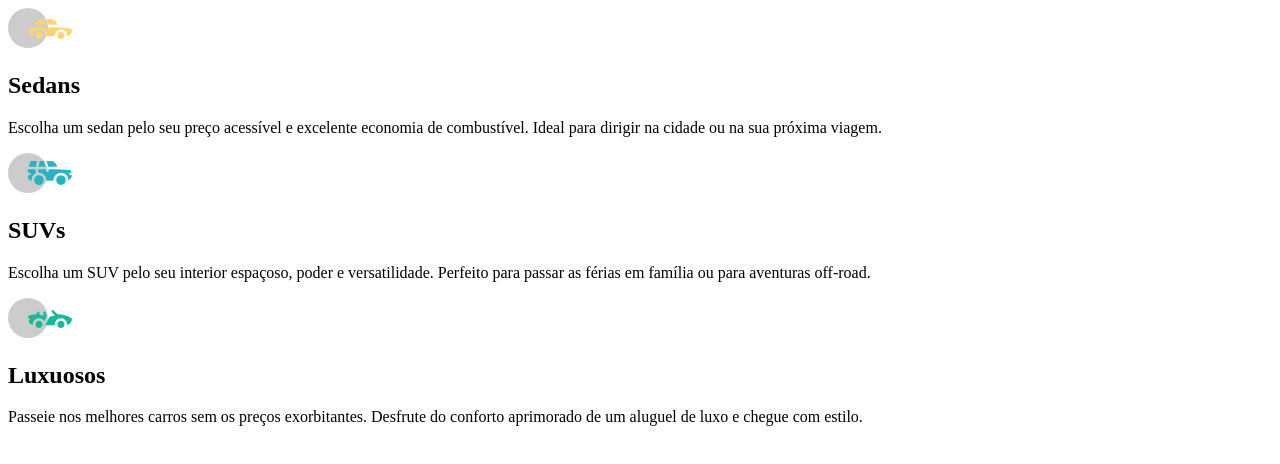
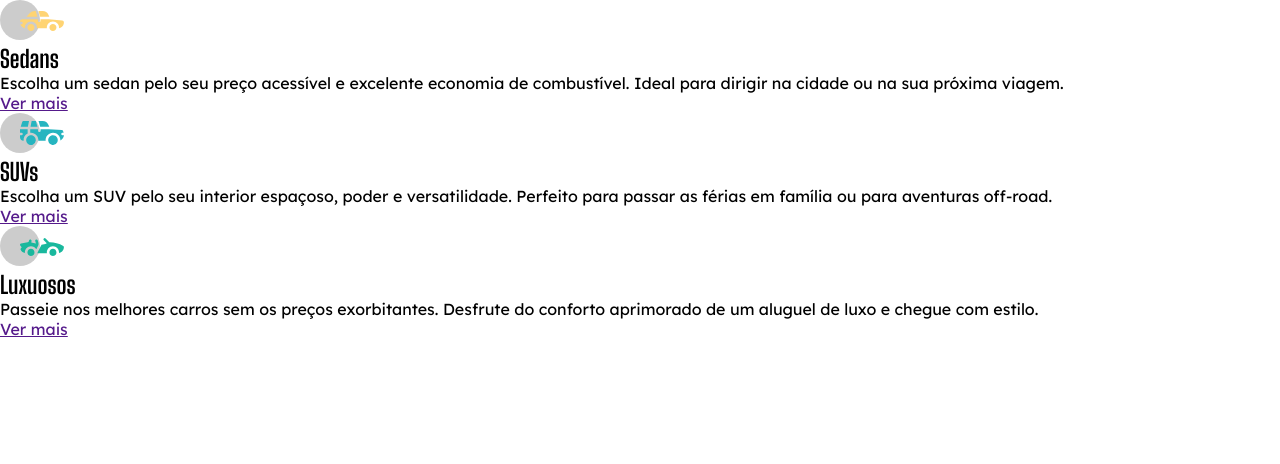
Before and after one commit to YagoVid/carros, a plain HTML site: page index.html in a window 1280 px wide. Drawn offline with Linux system fonts and the light colour scheme.

Commit message:
estrutura do CSS

```diff
--- a/index.html
+++ b/index.html
@@ -5,6 +5,11 @@
     <meta charset="UTF-8">
     <meta http-equiv="X-UA-Compatible" content="IE=edge">
     <meta name="viewport" content="width=device-width, initial-scale=1.0">
+    <link rel="preconnect" href="https://fonts.googleapis.com">
+    <link rel="preconnect" href="https://fonts.gstatic.com" crossorigin>
+    <link href="https://fonts.googleapis.com/css2?family=Big+Shoulders+Display:wght@700&family=Lexend+Deca&display=swap"
+        rel="stylesheet">
+    <link rel="stylesheet" href="style.css">
     <title>Carros</title>
 </head>
 
@@ -15,21 +20,21 @@
             <h2>Sedans</h2>
             <p>Escolha um sedan pelo seu preço acessível e excelente economia de combustível. Ideal para dirigir na
                 cidade ou na sua próxima viagem.</p>
-            <a href=""></a>
+            <a href="">Ver mais</a>
         </section>
         <section class="suvs">
             <img src="./imagens/icon-suvs.svg" alt="carro suv">
             <h2>SUVs</h2>
             <p>Escolha um SUV pelo seu interior espaçoso, poder e versatilidade. Perfeito para passar as férias em
                 família ou para aventuras off-road.</p>
-            <a href=""></a>
+            <a href="">Ver mais</a>
         </section>
         <section class="luxuosos">
             <img src="./imagens/icon-luxury.svg" alt="carro de luxo">
             <h2>Luxuosos</h2>
             <p>Passeie nos melhores carros sem os preços exorbitantes. Desfrute do conforto aprimorado de um aluguel de
                 luxo e chegue com estilo.</p>
-            <a href=""></a>
+            <a href="">Ver mais</a>
 
         </section>
     </main>
--- /dev/null
+++ b/style.css
@@ -0,0 +1,25 @@
+* {
+    margin: 0;
+    padding: 0;
+    box-sizing: border-box;
+}
+
+:root {
+    --orange: #e38826;
+    --cyan: #006970;
+    --darkcyan: #004241;
+    --gray: #f2f2f2;
+    --transparent-white: rgba(255,255,255,0.75);
+}
+
+h2 {
+    font-family: 'Big Shoulders Display', sans-serif;
+}
+
+p {
+    font-family: 'Lexend Deca', sans-serif;
+}
+
+a {
+    font-family: 'Lexend Deca', sans-serif;
+}
```
